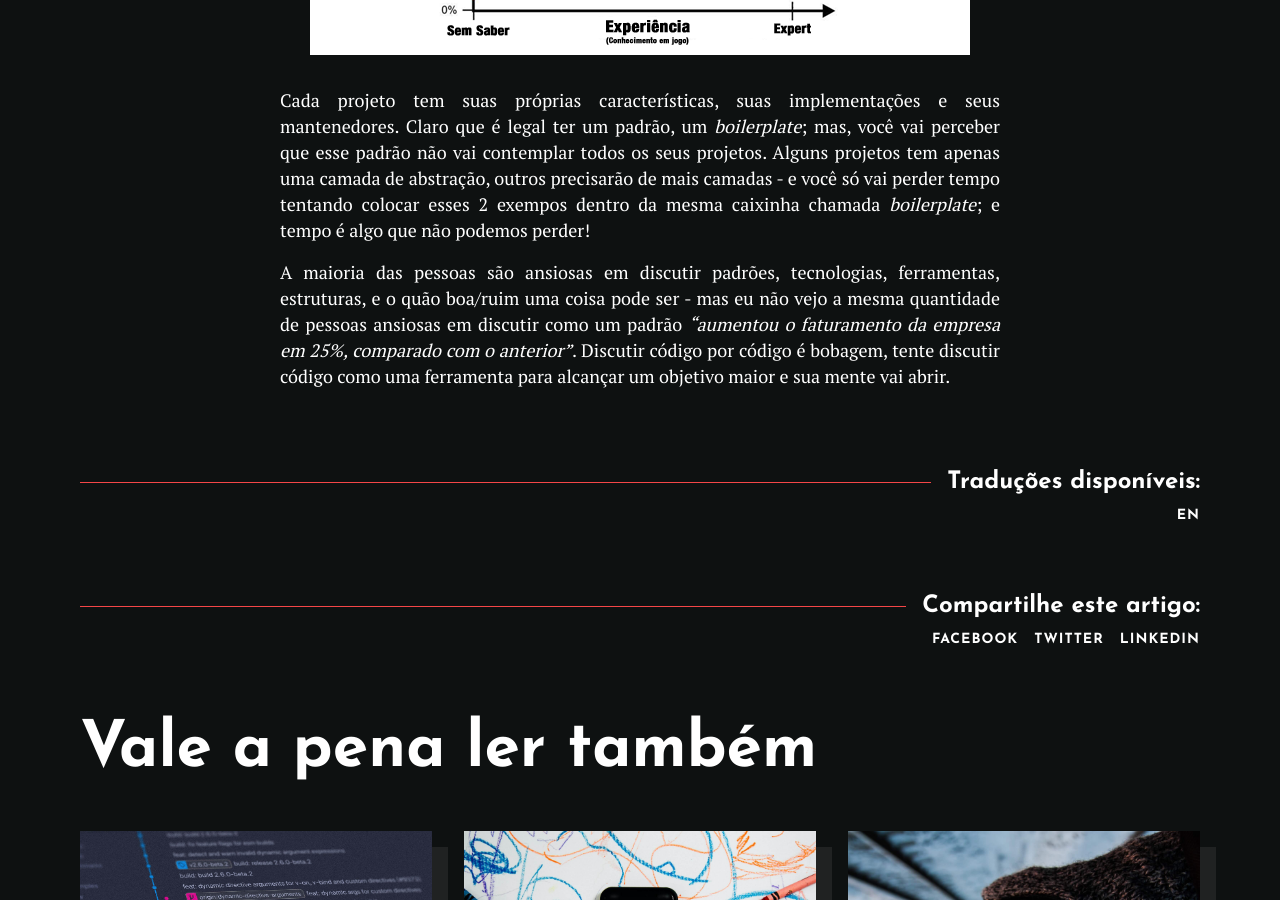
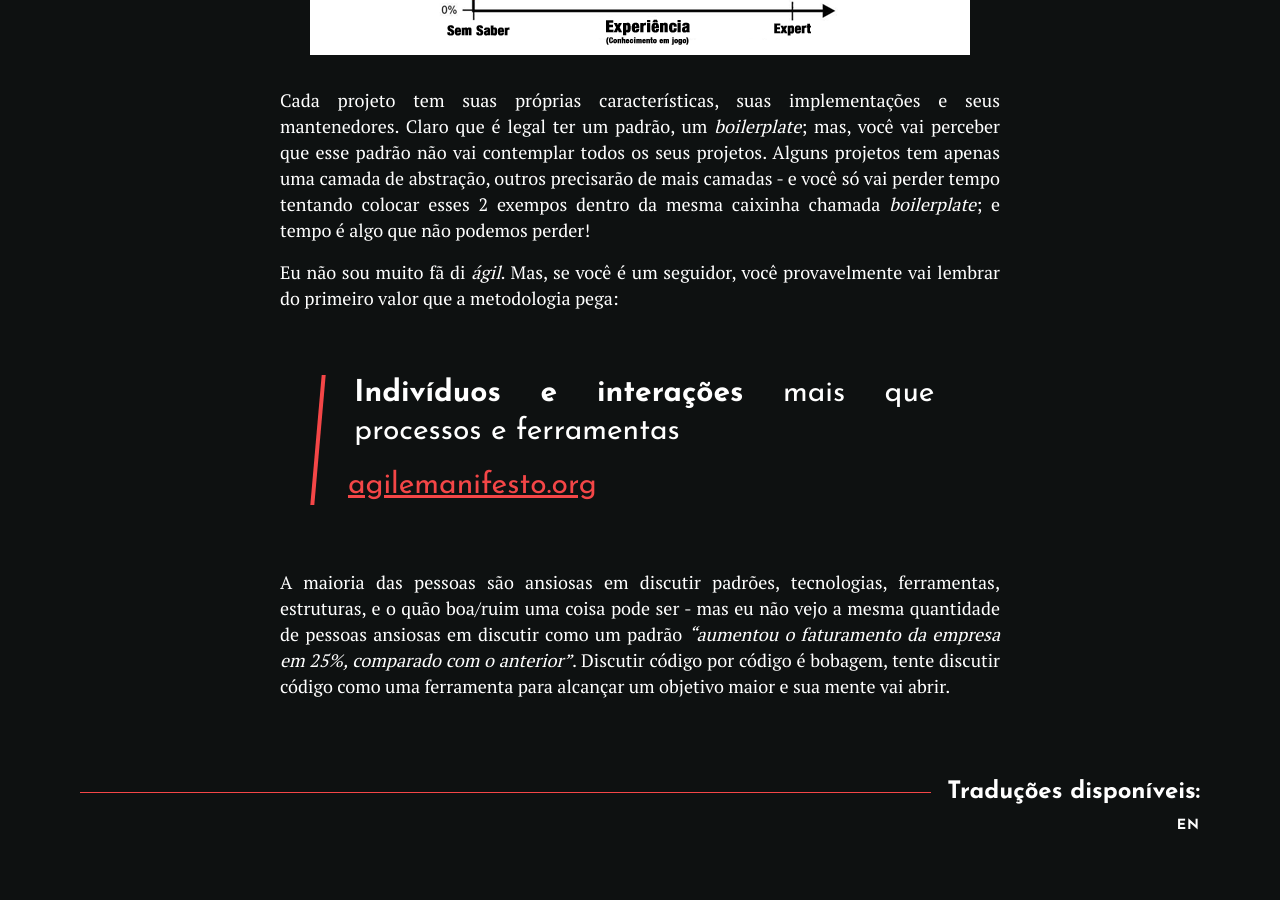
Before and after one commit to jlozovei/me, a Jekyll site: the page built from _posts/pt-br/2020-05-25-the-problem-with-opinions.md, in a window 1280 px wide and 900 px high, scrolled down 3605 px. Built offline with Jekyll 4.4.1, drawn with Linux system fonts in a browser that asks for light colours; nearby versions of some CDN libraries; Markdown is read by kramdown in place of the engine named in the settings.

Commit message:
update portuguese quote

```diff
--- a/_posts/pt-br/2020-05-25-the-problem-with-opinions.md
+++ b/_posts/pt-br/2020-05-25-the-problem-with-opinions.md
@@ -38,4 +38,10 @@ Desenvolvedores, no geral, são pessoas ímpares - eles defendem com unhas e den
 
 Cada projeto tem suas próprias características, suas implementações e seus mantenedores. Claro que é legal ter um padrão, um _boilerplate_; mas, você vai perceber que esse padrão não vai contemplar todos os seus projetos. Alguns projetos tem apenas uma camada de abstração, outros precisarão de mais camadas - e você só vai perder tempo tentando colocar esses 2 exempos dentro da mesma caixinha chamada _boilerplate_; e tempo é algo que não podemos perder!
 
+Eu não sou muito fã di _ágil_. Mas, se você é um seguidor, você provavelmente vai lembrar do primeiro valor que a metodologia pega:
+
+> **Indivíduos e interações** mais que processos e ferramentas
+>
+> [agilemanifesto.org](https://agilemanifesto.org/iso/ptbr/manifesto.html)
+
 A maioria das pessoas são ansiosas em discutir padrões, tecnologias, ferramentas, estruturas, e o quão boa/ruim uma coisa pode ser - mas eu não vejo a mesma quantidade de pessoas ansiosas em discutir como um padrão _"aumentou o faturamento da empresa em 25%, comparado com o anterior"_. Discutir código por código é bobagem, tente discutir código como uma ferramenta para alcançar um objetivo maior e sua mente vai abrir.
```
